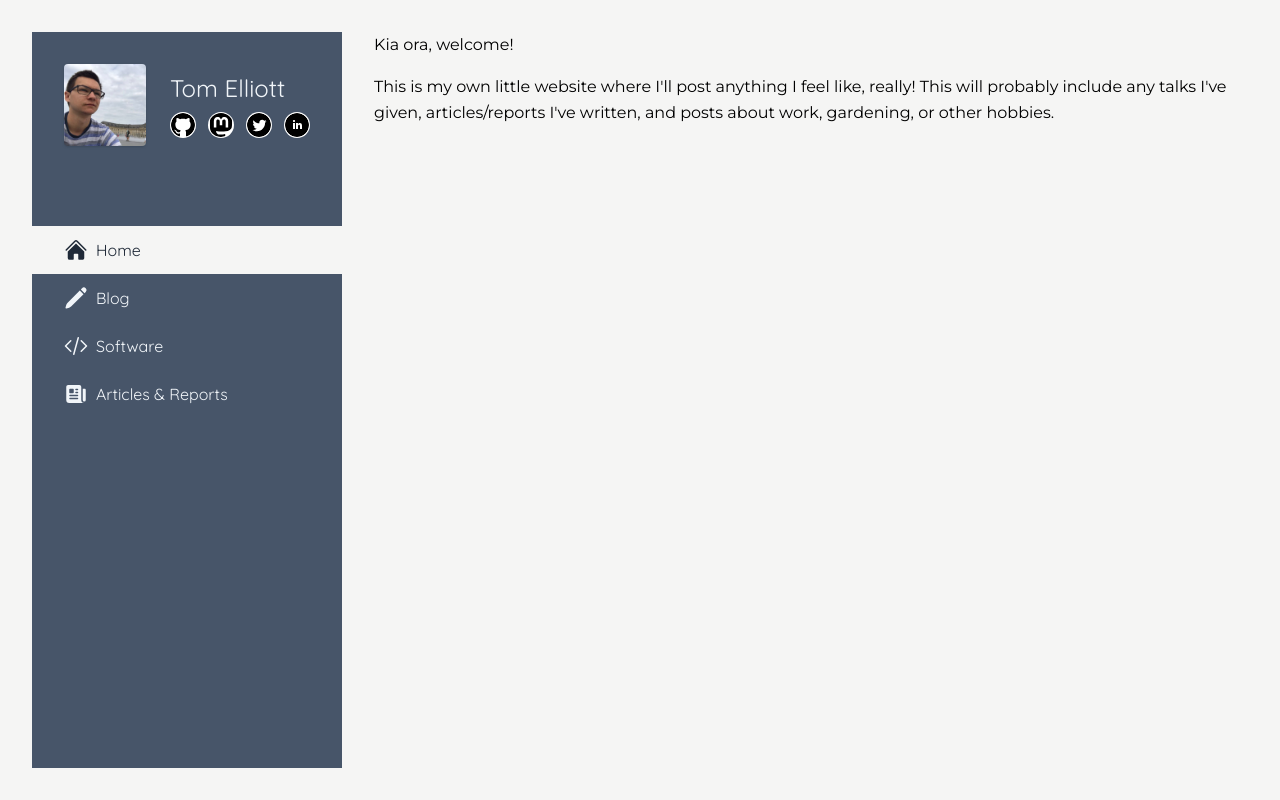
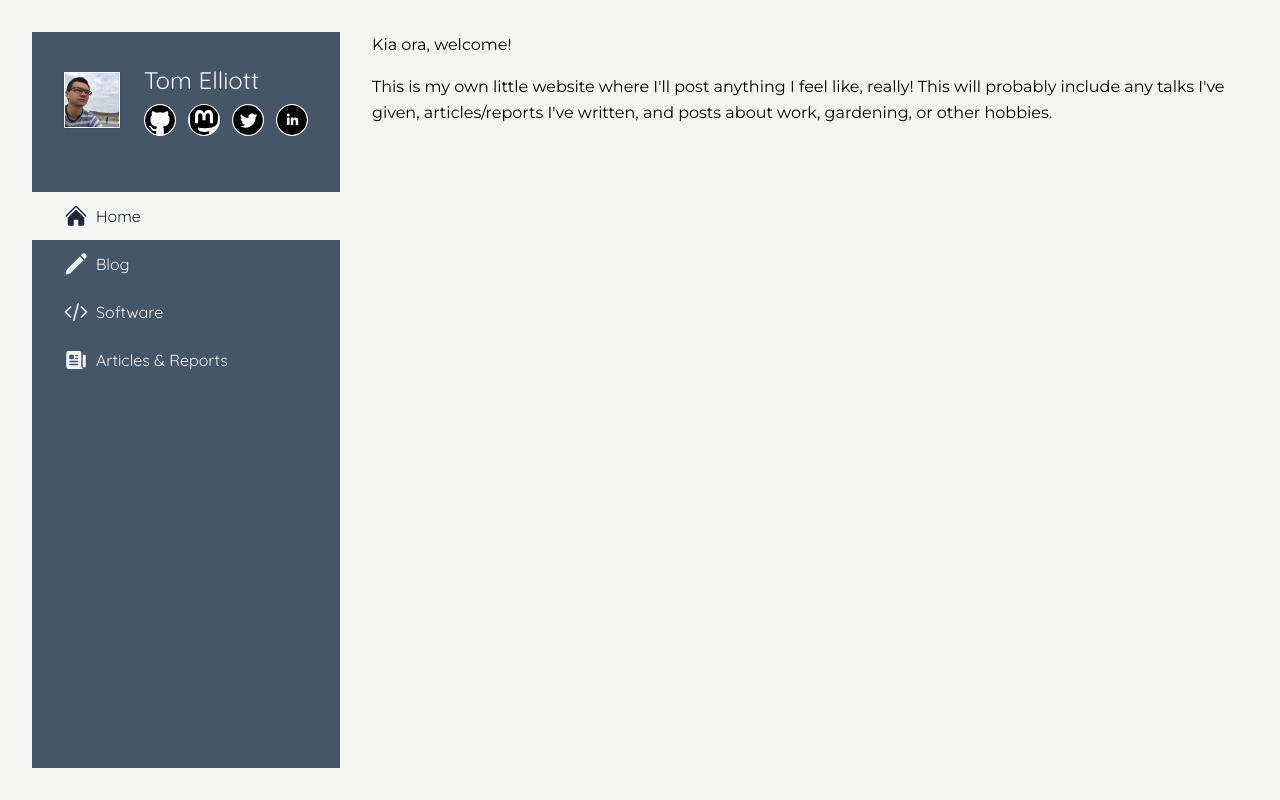
Before and after one commit to tmelliott/tmelliott.github.io, a Next.js app: page / in a window 1280 px wide. Built offline with nearby package versions, Linux system fonts and the light colour scheme; what tailwind-highlightjs would draw is missing.

Commit message:
make header/sidebar more responsive

```diff
--- a/content/blog/2020-08-27-rocketing-into-spring.mdx
+++ b/content/blog/2020-08-27-rocketing-into-spring.mdx
@@ -1,7 +1,7 @@
 ---
 title: "Rocketing Into Spring"
 description: My rocket suddenly grew a stem and started flowering!
-image: rocket2.jpg
+image: /images/rocket2.jpg
 date: 2020-08-27T14:21:40+12:00
 tags:
   - gardening
@@ -12,8 +12,8 @@ During the first Kiwi lockdown, I planted some rocket seeds. I've enjoyed severa
 
 <Gallery
   images={[
-    { src: "rocket1.jpg", alt: "Rocket proboscis" },
-    { src: "rocket2.jpg", alt: "Rocket flower" },
+    { src: "/images/rocket1.jpg", alt: "Rocket proboscis" },
+    { src: "/images/rocket2.jpg", alt: "Rocket flower" },
   ]}
 />
 
--- a/content/blog/2021-04-21-bus-display.mdx
+++ b/content/blog/2021-04-21-bus-display.mdx
@@ -2,7 +2,7 @@
 title: "Bus Display v2 with React, D3, and Mapbox"
 # subtitle: ""
 # description: ""
-image: busdisplay.png
+image: /images/busdisplay.png
 date: 2021-04-21T21:37:24+12:00
 tags:
   - web
--- a/src/app/Header.tsx
+++ b/src/app/Header.tsx
@@ -66,30 +66,36 @@ export default function Header() {
   };
 
   return (
-    <header className="flex flex-col items-center justify-start gap-12 lg:bg-slate-600 lg:h-full text-slate-100">
-      <hgroup className="flex items-center justify-center gap-6 p-8">
-        <div>
+    <header className="flex lg:flex-col items-center gap-6 bg-slate-600 lg:h-full text-slate-100">
+      <div className="flex items-center justify-between w-full p-4 md:p-8 lg:p-4 xl:p-8">
+        <hgroup className="flex lg:flex-col xl:flex-row items-center justify-center gap-6">
+          <div className="relative h-12 w-12 md:h-20 md:w-20 lg:h-14 lg:w-14">
+            {" "}
             <Image
               src="/profile.jpg"
               alt="Tom Elliott"
-            width={82}
-            height={82}
-            className="rounded shadow"
+              fill={true}
+              className="bg-white  shadow p-[1px]"
             />
           </div>
-        <div className="flex flex-col gap-2">
-          <h1 className="text-2xl font-heading">Tom Elliott</h1>
+          <div className="flex flex-col gap-2 justify-center xl:text-left">
+            <h1 className="text-2xl font-heading lg:hidden xl:block">
+              Tom Elliott
+            </h1>
             {/* social icons */}
-          <ul className="flex items-center gap-3">
+            <ul className="flex lg:flex-col xl:flex-row items-center gap-3">
               {social.map(({ name, href, icon }) => (
                 <li key={name}>
-                <a href={href} title={name}>
+                  <a
+                    href={href}
+                    title={name}
+                    className="relative w-4 h-4 md:w-8 md:h-8 block"
+                  >
                     <Image
                       src={`/icons/${icon}.svg`}
                       alt={name}
-                    width={26}
-                    height={26}
-                    className="bg-white rounded-full p-[1px]"
+                      fill={true}
+                      className="bg-white rounded-full p-[1px] "
                     />
                   </a>
                 </li>
@@ -98,11 +104,12 @@ export default function Header() {
           </div>
         </hgroup>
 
-      {/* <p className="text-sm">Statistical computing and data science</p> */}
+        {/* this will be responsive i.e., a side-drawer */}
+        <div className="lg:hidden">Menu</div>
+      </div>
 
-      {/* this will be responsive i.e., a side-drawer */}
       <nav className="hidden lg:block w-full">
-        <ul className="flex flex-col items-start w-full">
+        <ul className="flex flex-col items-start w-full flex-wrap">
           {navItems.map(({ name, href, Icon }) => (
             <li
               key={href}
@@ -117,7 +124,7 @@ export default function Header() {
               )}
               <Link href={href}>
                 <div
-                  className={`flex font-heading items-center gap-2 absolute inset-0 px-8 z-10 ${
+                  className={`flex font-heading items-center gap-2 absolute inset-0 px-8 z-10 justify-center xl:justify-start ${
                     checkMatch(href)
                       ? "text-gray-800"
                       : "group-hover:text-gray-200 group-hover:bg-white group-hover:bg-opacity-5"
@@ -132,7 +139,7 @@ export default function Header() {
                         : "group-hover:animate-wiggle group-hover:scale-110"
                     }`}
                   />
-                  {name}
+                  <div className="hidden xl:block">{name}</div>
                 </div>
               </Link>
             </li>
--- a/src/app/blog/[slug]/page.tsx
+++ b/src/app/blog/[slug]/page.tsx
@@ -18,7 +18,6 @@ export default async function BlogPost({
   const { slug } = params;
 
   // read the post file
-  console.log(slug);
   const source = readFileSync(
     join(process.cwd(), "content", "blog", `${slug}.mdx`),
     "utf8"
@@ -41,21 +40,23 @@ export default async function BlogPost({
       {/* a nice image header */}
 
       <div className="prose">
+        <div className="w-full h-[300px] relative p-0 mb-4">
+          <Image
+            src={`${
+              image
+                ? image
+                : `https://picsum.photos/seed/${slug}/600/400?blur=5}`
+            }`}
+            alt={frontmatter.title}
+            fill={true}
+            className="p-0 m-0 object-cover"
+          />
+        </div>
+
         <h1>{frontmatter?.title || slug}</h1>
         {/* format date with datejs */}
         {frontmatter?.date && (
           <p className="text-sm italic">{date.format("D MMMM YYYY")}</p>
-        )}
-
-        {image && (
-          <div className=" h-[300px] relative p-0">
-            <Image
-              src={`/images/${image}`}
-              alt={frontmatter.title}
-              fill={true}
-              className="p-0 m-0 object-contain"
-            />
-          </div>
         )}
 
         <MDXPost mdx={postMdx} />
--- a/src/app/blog/getPosts.ts
+++ b/src/app/blog/getPosts.ts
@@ -6,12 +6,6 @@ import { join } from "path";
 function readFrontmatter(slug: string) {
   const file = join(process.cwd(), "content", "blog", slug);
   const { data } = matter(readFileSync(file, "utf8"));
-
-  if (data.image) {
-    data.image = join("/images", data.image);
-  } else {
-    data.image = `https://picsum.photos/seed/${slug}/600/400?blur=5`;
-  }
 
   return {
     slug: slug.replace(/\.mdx?$/, ""),
--- a/src/app/blog/layout.tsx
+++ b/src/app/blog/layout.tsx
@@ -4,9 +4,9 @@ export default function BlogLayout({
   children: React.ReactNode;
 }) {
   return (
-    <div className="flex flex-col xl:flex-row h-full gap-8">
+    <div className="flex flex-col 2xl:flex-row h-full gap-8">
       <section className="flex-1">{children}</section>
-      <aside className="lg:w-[240px] border-t lg:border-t-0 lg:border-l h-full py-8 lg:py-0 lg:px-8 flex lg:flex-col gap-12">
+      <aside className="2xl:w-[240px] border-t 2xl:border-t-0 2xl:border-l h-full py-8 2xl:py-0 2xl:px-8 flex 2xl:flex-col gap-12">
         <div className="flex gap-4 flex-col">
           <h4 className="font-bold font-heading">Recent posts</h4>
           <ul className="">
--- a/src/app/blog/page.tsx
+++ b/src/app/blog/page.tsx
@@ -4,7 +4,6 @@ import getPosts from "./getPosts";
 
 export default function Blog() {
   const posts = getPosts();
-  console.log(posts);
 
   return (
     <>
@@ -27,7 +26,11 @@ export default function Blog() {
                     }`}
                   >
                     <Image
-                      src={`${image}`}
+                      src={`${
+                        image
+                          ? image
+                          : `https://picsum.photos/seed/${slug}/600/400?blur=5}`
+                      }`}
                       alt={title}
                       fill={true}
                       className="object-cover group-hover:scale-105 transition-transform"
--- a/src/components/Gallery.tsx
+++ b/src/components/Gallery.tsx
@@ -16,7 +16,7 @@ export default function Gallery({ images }: GalleryProps) {
       {images.map(({ src, alt }) => (
         <div className="shadow p-2 flex flex-col gap-2" key={src}>
           <Image
-            src={`/images/${src}`}
+            src={`${src}`}
             alt={alt}
             width={200}
             height={80}
```
Lines whose indentation alone changed are shown as unchanged.
